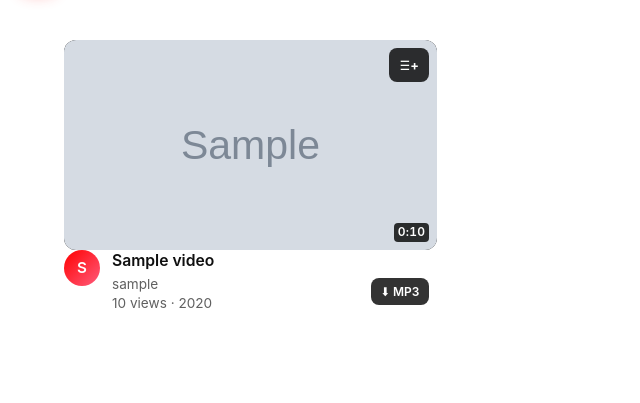
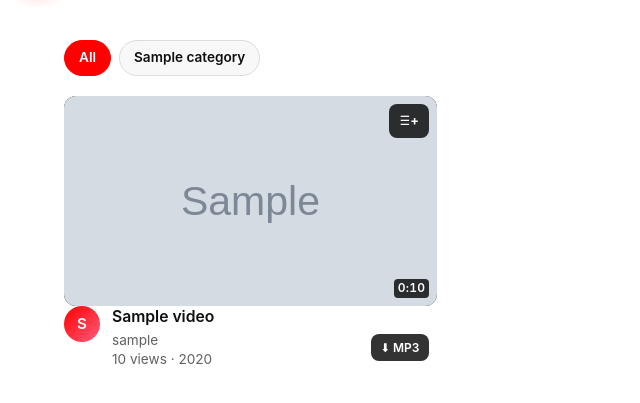
Before and after one commit to Makdial/fazakkir-dmwm, a Django app: page / in a window 1280 px wide. Shown: the part 56-459 px from the top of the page, without its empty margins (0-640 px from the left). Run offline with Django 5.2, Linux system fonts and the light colour scheme; tables that the repository leaves empty hold one stand-in row (values such as "Sample post"); grey boxes marked "Sample" are stand-in pictures; data that the repository does not hold is empty; some libraries are stand-ins or nearby versions.

Commit message:
Add video categories with filter chips

```diff
--- a/fazakkir_dmwm/static/css/videos.css
+++ b/fazakkir_dmwm/static/css/videos.css
@@ -682,6 +682,37 @@
     margin-top: 24px;
 }
 
+/* Category filter bar, like YouTube's chip row above the grid. */
+.category-bar {
+    display: flex;
+    flex-wrap: wrap;
+    gap: 8px;
+    margin-bottom: 20px;
+}
+
+.category-chip {
+    display: inline-block;
+    padding: 6px 14px;
+    border-radius: var(--radius-full, 999px);
+    background: var(--bg-secondary);
+    color: var(--text-primary);
+    text-decoration: none;
+    font-size: 0.85rem;
+    font-weight: 600;
+    border: 1px solid var(--border-color);
+    transition: background var(--transition-fast, 0.15s), color var(--transition-fast, 0.15s);
+}
+
+.category-chip:hover {
+    background: var(--bg-tertiary);
+}
+
+.category-chip.active {
+    background: var(--accent-red, #ff4444);
+    color: #fff;
+    border-color: var(--accent-red, #ff4444);
+}
+
 /* ------------------------------------------------------------------ */
 /* Responsive (tablet and phones)                                     */
 /* ------------------------------------------------------------------ */
--- a/fazakkir_dmwm/videos/models.py
+++ b/fazakkir_dmwm/videos/models.py
@@ -212,6 +212,41 @@ class Video(models.Model):
                 r2_storage.delete_file(path)
             except Exception:  # noqa: BLE001 - storage cleanup must never block a delete
                 logger.warning("Could not remove R2 object %r", path, exc_info=True)
+
+
+class Category(models.Model):
+    """A grouping of videos, managed by administrators.
+
+    Videos can belong to several categories, so the relation is many-to-many:
+    the admin picks which videos go into each category from the category page.
+    """
+
+    name = models.CharField(max_length=80, unique=True)
+    slug = models.SlugField(max_length=90, unique=True, blank=True)
+    order = models.PositiveIntegerField(default=0)
+    videos = models.ManyToManyField(
+        "Video", related_name="categories", blank=True
+    )
+
+    class Meta:
+        ordering = ["order", "name"]
+        verbose_name_plural = "categories"
+
+    def __str__(self):
+        return self.name
+
+    def save(self, *args, **kwargs):
+        if not self.slug:
+            from django.utils.text import slugify
+
+            base = slugify(self.name) or "category"
+            slug = base
+            i = 2
+            while Category.objects.filter(slug=slug).exclude(pk=self.pk).exists():
+                slug = "%s-%d" % (base, i)
+                i += 1
+            self.slug = slug
+        super().save(*args, **kwargs)
 
 
 class SubtitleTrack(models.Model):
--- a/fazakkir_dmwm/videos/templates/videos/list.html
+++ b/fazakkir_dmwm/videos/templates/videos/list.html
@@ -8,6 +8,14 @@
 {% endblock %}
 
 {% block content %}
+{% if categories %}
+<div class="category-bar">
+    <a href="{% url 'videos:list' %}" class="category-chip{% if not selected_category %} active{% endif %}">{% trans "All" %}</a>
+    {% for category in categories %}
+        <a href="{% url 'videos:list' %}?category={{ category.slug }}" class="category-chip{% if selected_category == category.slug %} active{% endif %}">{{ category.name }}</a>
+    {% endfor %}
+</div>
+{% endif %}
 {% if videos %}
 <div class="video-grid">
     {% for video in videos %}
--- a/fazakkir_dmwm/videos/views.py
+++ b/fazakkir_dmwm/videos/views.py
@@ -343,11 +343,30 @@ def video_playback(request, video_id):
 
 
 def video_list(request):
+    from .models import Category
+
+    categories = Category.objects.all()
+    selected = (request.GET.get("category") or "").strip()
     videos = Video.objects.all()
+    if selected:
+        try:
+            category = categories.get(slug=selected)
+            videos = videos.filter(categories=category)
+        except Category.DoesNotExist:
+            selected = ""
+
     # Old uploads have no length yet; measure the ones on this page in the
     # background so the badge fills in without the administrator doing anything.
     schedule_missing_durations(videos)
-    return render(request, "videos/list.html", {"videos": videos})
+    return render(
+        request,
+        "videos/list.html",
+        {
+            "videos": videos,
+            "categories": categories,
+            "selected_category": selected,
+        },
+    )
 
 
 def video_search(request):
```
Also changed, not shown: fazakkir_dmwm/videos/admin.py (+13 -1 lines), fazakkir_dmwm/locale/es/LC_MESSAGES/django.po, fazakkir_dmwm/videos/migrations/0017_category.py (added).
